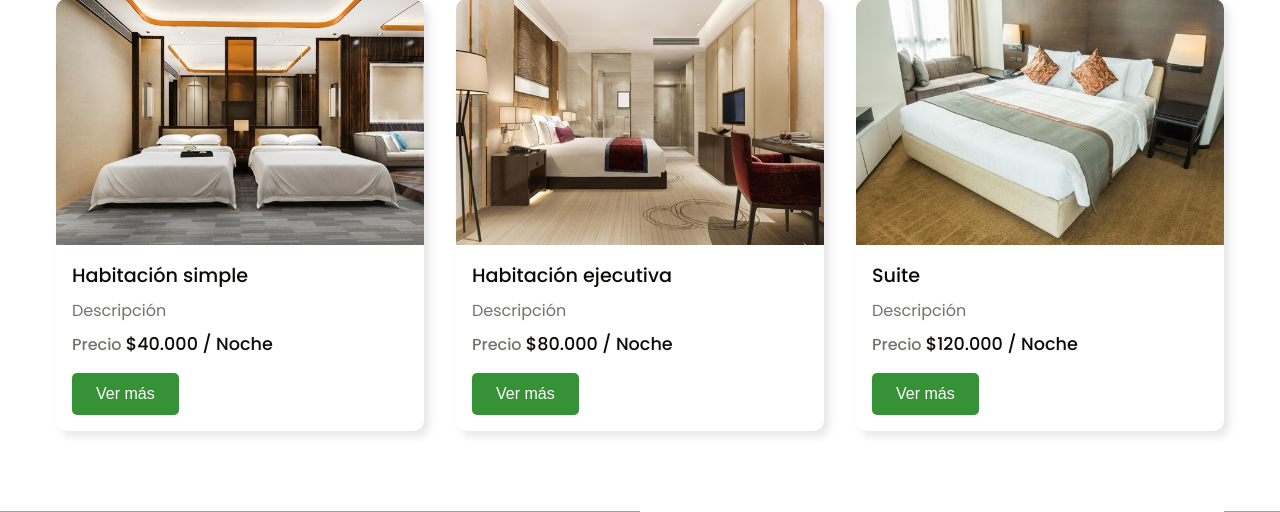
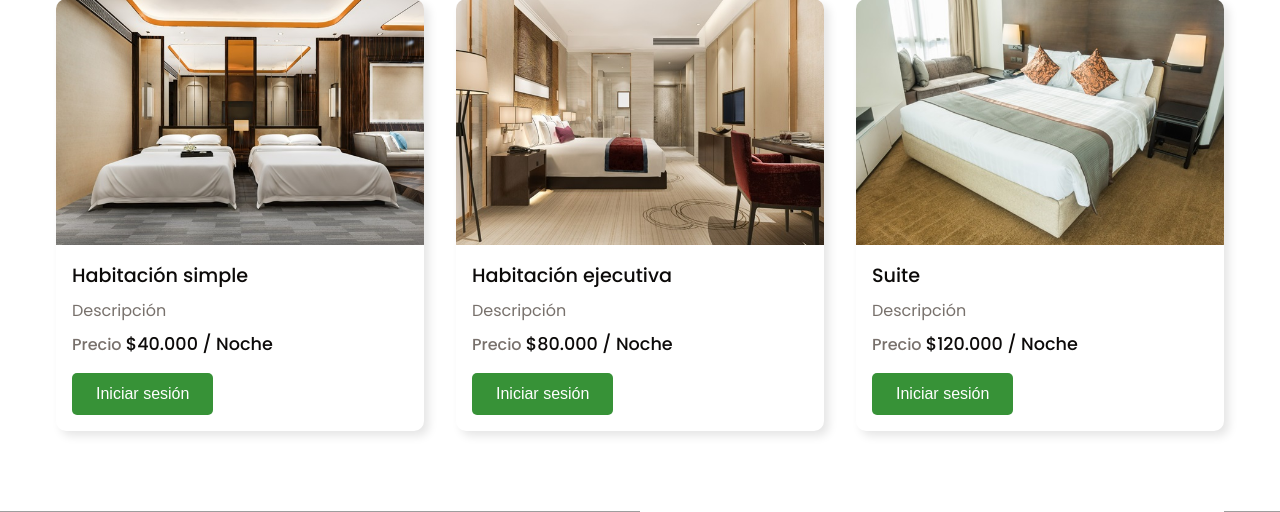
Before and after one commit to NOXDION/project, a Django app: page / in a window 1280 px wide. Shown: the part 1392-1904 px from the top of the page. Run offline with Django 4.2, Linux system fonts and the light colour scheme; some libraries are stand-ins or nearby versions; grey boxes are pictures that could not be loaded.

Commit message:
ajuste para el boton 'ver mas ' de la pagina principal

```diff
--- a/TechInnAlfa/boards/templates/base2.html
+++ b/TechInnAlfa/boards/templates/base2.html
@@ -106,7 +106,12 @@
               Descripción
             </p>
             <h5>Precio <span>$40.000 / Noche</span></h5>
-            <a href="/signin"><button class="btn">Ver más</button></a>
+            {% if user.is_authenticated %}
+                <a href="/habitaciones_disponibles/?documento={{ user.documento }}"><button class="btn">Ver más</button></a>
+            {% else %}
+                <!-- Si el usuario no está autenticado, redirigirlo a la página de inicio de sesión -->
+                <a href="/signin"><button class="btn">Iniciar sesión</button></a>
+            {% endif %}
           </div>
         </div>
         <div class="room__card">
@@ -124,7 +129,12 @@
               Descripción
             </p>
             <h5>Precio <span>$80.000 / Noche</span></h5>
-            <a href="/signin"><button class="btn">Ver más</button></a>
+            {% if user.is_authenticated %}
+                <a href="/habitaciones_disponibles/?documento={{ user.documento }}"><button class="btn">Ver más</button></a>
+            {% else %}
+                <!-- Si el usuario no está autenticado, redirigirlo a la página de inicio de sesión -->
+                <a href="/signin"><button class="btn">Iniciar sesión</button></a>
+            {% endif %}
           </div>
         </div>
         <div class="room__card">
@@ -142,7 +152,12 @@
               Descripción
             </p>
             <h5>Precio <span>$120.000 / Noche</span></h5>
-            <a href="/signin"><button class="btn">Ver más</button></a>
+            {% if user.is_authenticated %}
+                <a href="/habitaciones_disponibles/?documento={{ user.documento }}"><button class="btn">Ver más</button></a>
+            {% else %}
+                <!-- Si el usuario no está autenticado, redirigirlo a la página de inicio de sesión -->
+                <a href="/signin"><button class="btn">Iniciar sesión</button></a>
+            {% endif %}
           </div>
         </div>
       </div>
```
